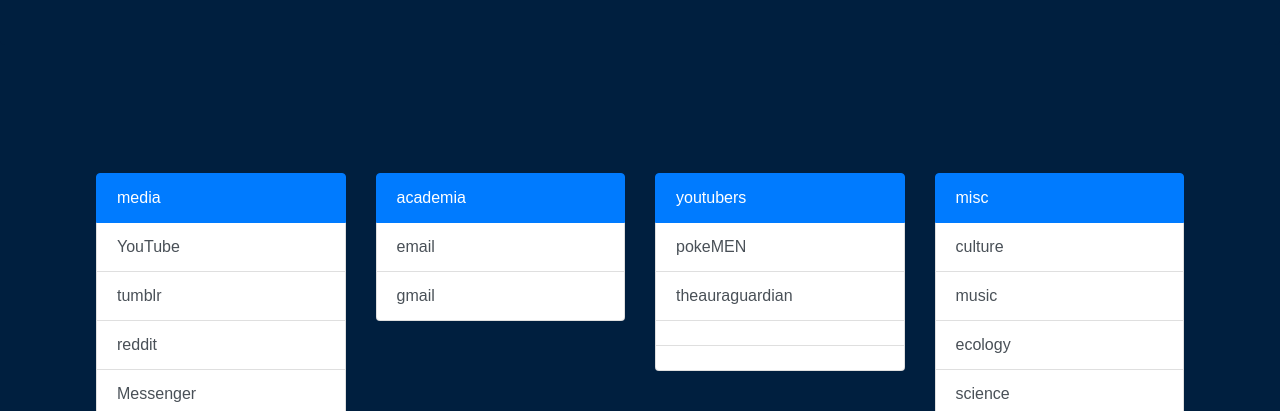
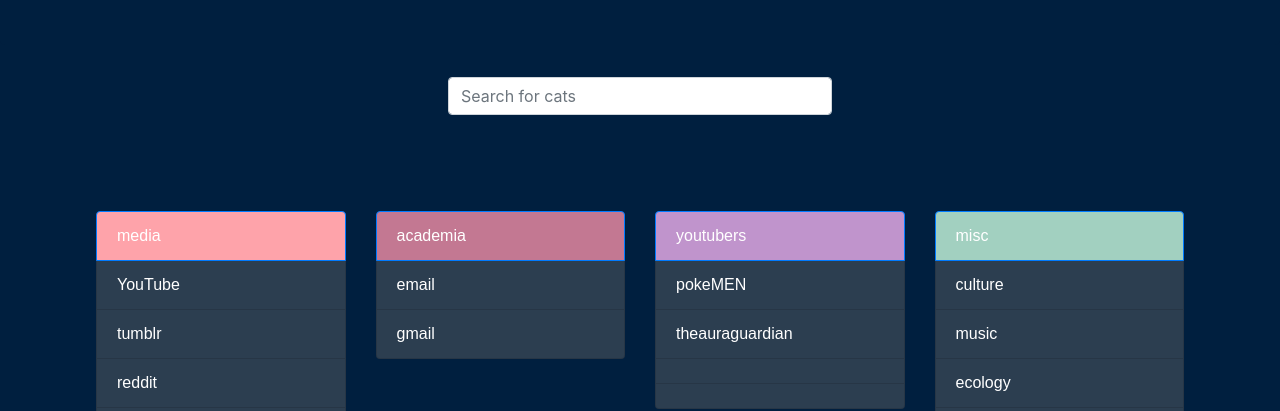
Before and after one commit to VitalPhenomena/mothcomet, a plain HTML site: page index.html in a window 1280 px wide. Shown: the part 389-800 px from the top of the page. Drawn offline with nearby package versions, Linux system fonts and the light colour scheme.

Commit message:
Changed link colors

```diff
--- a/index.html
+++ b/index.html
@@ -44,7 +44,13 @@
 		<h1>MOTH COMET</h1>
 		<h4>happy second anniversary, devon<p id="hearts">&hearts;</p></h4>
 	</div>
-
+	<!--Search Bar-->
+	<div class="search">
+		<form action="https://www.google.com/search" class="searchform" method="get" name="searchform" target="_blank">
+		<input autocomplete="on" class="form-control search" name="q" placeholder="Search for cats" required="required"  type="text">
+		<button class="button" type="submit">Search</button>
+		</form>
+	</div>
 
 	<div class="links container-fluid">
 		 <div class="row">
--- a/styles.css
+++ b/styles.css
@@ -18,6 +18,7 @@
 	/*2. Links*/
 		/*1. Mobile*/
 		/*2. Desktop*/
+	/*3. Search Bar*/
 /*2. Typography*/
 	/*1. Headers*/
 	/*2. Subheaders*/
@@ -51,7 +52,7 @@
 		h1{
 			padding: .2em;
 		}
-		/*2. Links*/
+	/*2. Links*/
 		.links{
 			padding: 6em;
 		}
@@ -64,6 +65,16 @@
 					display: block;
 				}
 			}
+	/*3. Search Bar*/
+		div.search{
+			margin-right: auto;
+			margin-left: auto;
+			text-align: center;
+			width: 30%;
+		}
+		button{
+			display: none;
+		}
 
 /*2. Typography*/
 	/*1 Header*/
@@ -87,9 +98,13 @@
 	/*3. Links*/
 		a{
 			font-family: 'Doris', sans-serif;
+			color: white !important;
 		}
 		li{
 			font-family: 'Doris', sans-serif;
+		}
+		li.active{
+			color:white!important;
 		}
 	/*4. Mobile*/
 			@media (min-width: 300px) and (max-width: 900px){
@@ -108,6 +123,24 @@
 		body{
 			background-color:  #001f3f ;
 		}
+		.list-group-item{
+			background-color: #2c3e50;
+		}
+		.list-group-item:hover{
+			background-color: #34495e;
+		}
+		ul#media .active{
+			background-color: #fea3aa;
+		}
+		ul#school .active{
+			background-color: #c37892;
+		}
+		ul#youtubers .active{
+			background-color: #c094cc;
+		}
+		ul#misc .active{
+			background-color:#a2d0c0;
+		}
 /*4. Images*/
 	/*1. Jumbotron*/
 		.jumbotron img{
```
